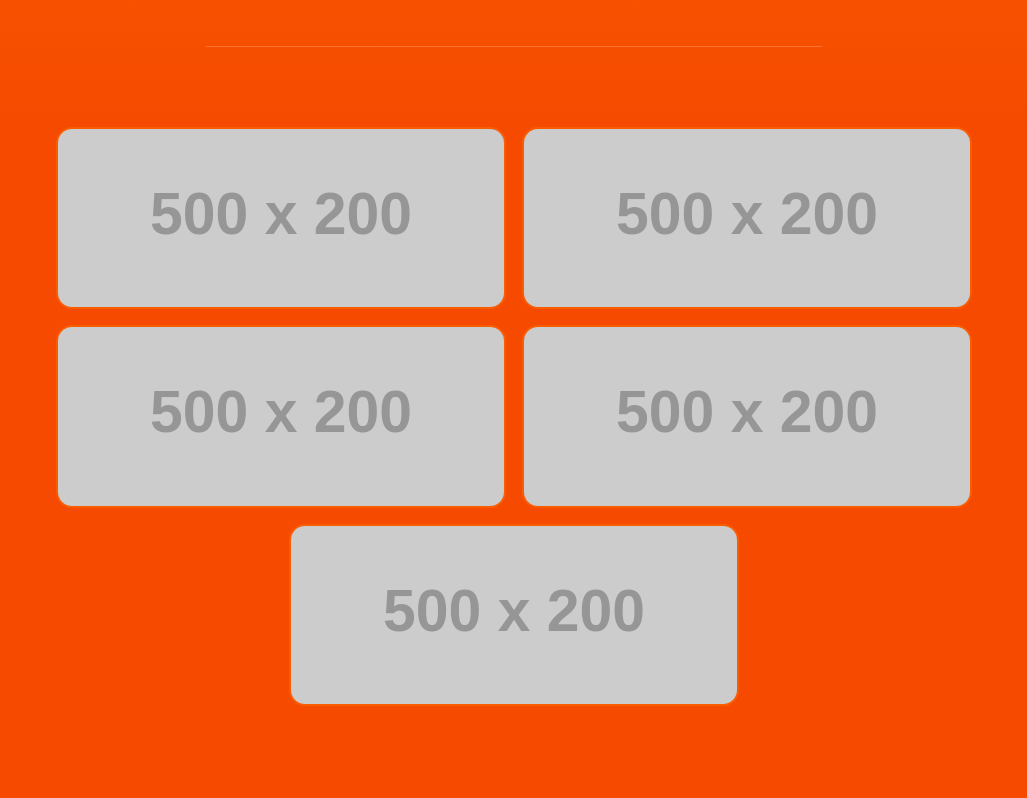
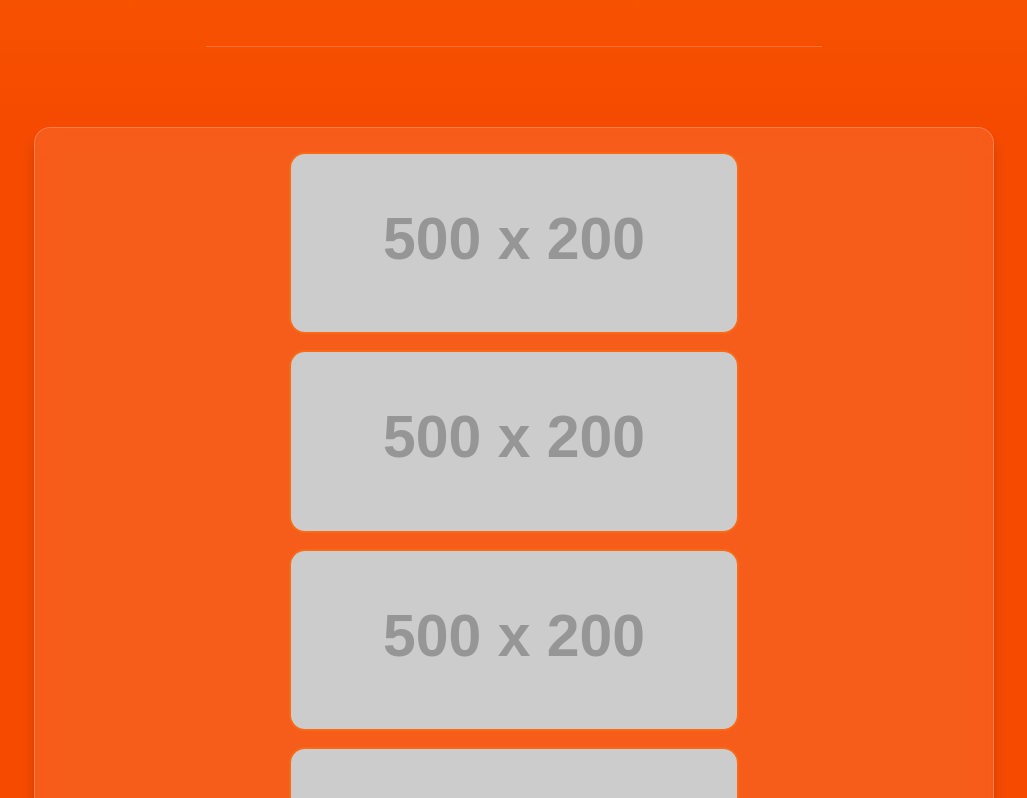
Before and after one commit to vinny7x/MrPumpking, a React (Vite) app: page / in a window 1280 px wide. Shown: the part 382-1180 px from the top of the page, without its empty margins (126-1153 px from the left). Before the commit the page ends 1088 px from the top, so only its background shows below. Built offline with nearby package versions, Linux system fonts and the light colour scheme.

Commit message:
:lipstick: style: adiciona efeito de vidro no container

```diff
--- a/src/components/CardsContainer/index.tsx
+++ b/src/components/CardsContainer/index.tsx
@@ -4,8 +4,25 @@ type CardsContainerProps = {
     children: React.ReactNode
 }
 
-export function CardsContainer({children}:CardsContainerProps){
-    return <div className="flex flex-col items-center justify-center md:flex-row md:flex-wrap gap-2 md:gap-4">
-        {children}
-    </div>
+export function CardsContainer({ children }: CardsContainerProps) {
+    return (
+        <div className="justify-center items-center flex">
+        <div
+            className="
+                flex flex-col items-center justify-center
+                md:flex-row md:flex-wrap
+                gap-2 md:gap-4
+                p-4 md:p-6
+                rounded-2xl
+                bg-white/10
+                backdrop-blur-md
+                border border-white/20
+                shadow-lg shadow-black/20
+                w-3/4 mb-4
+            "
+        >
+            {children}
+        </div>
+        </div>
+    );
 }
```
